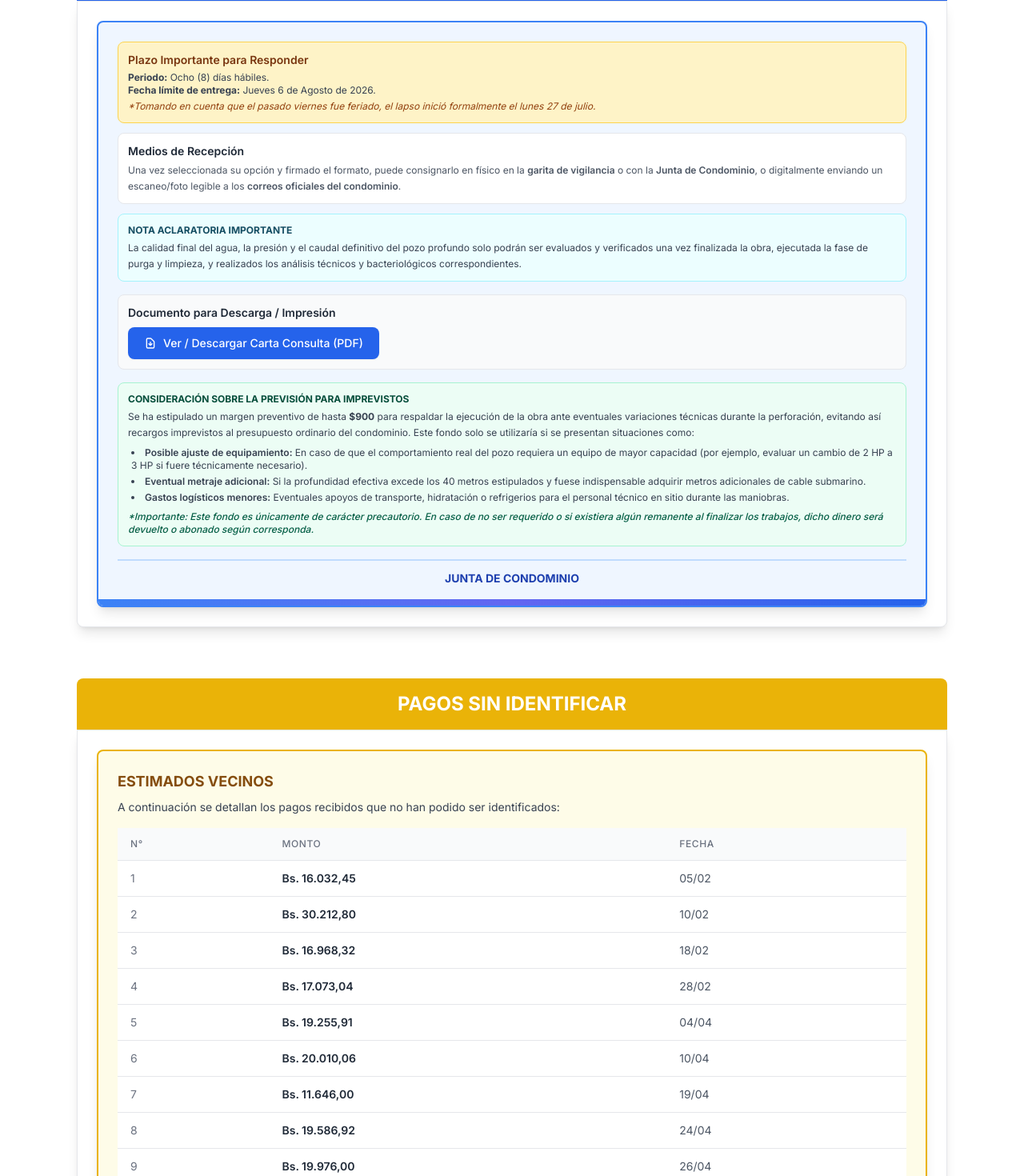
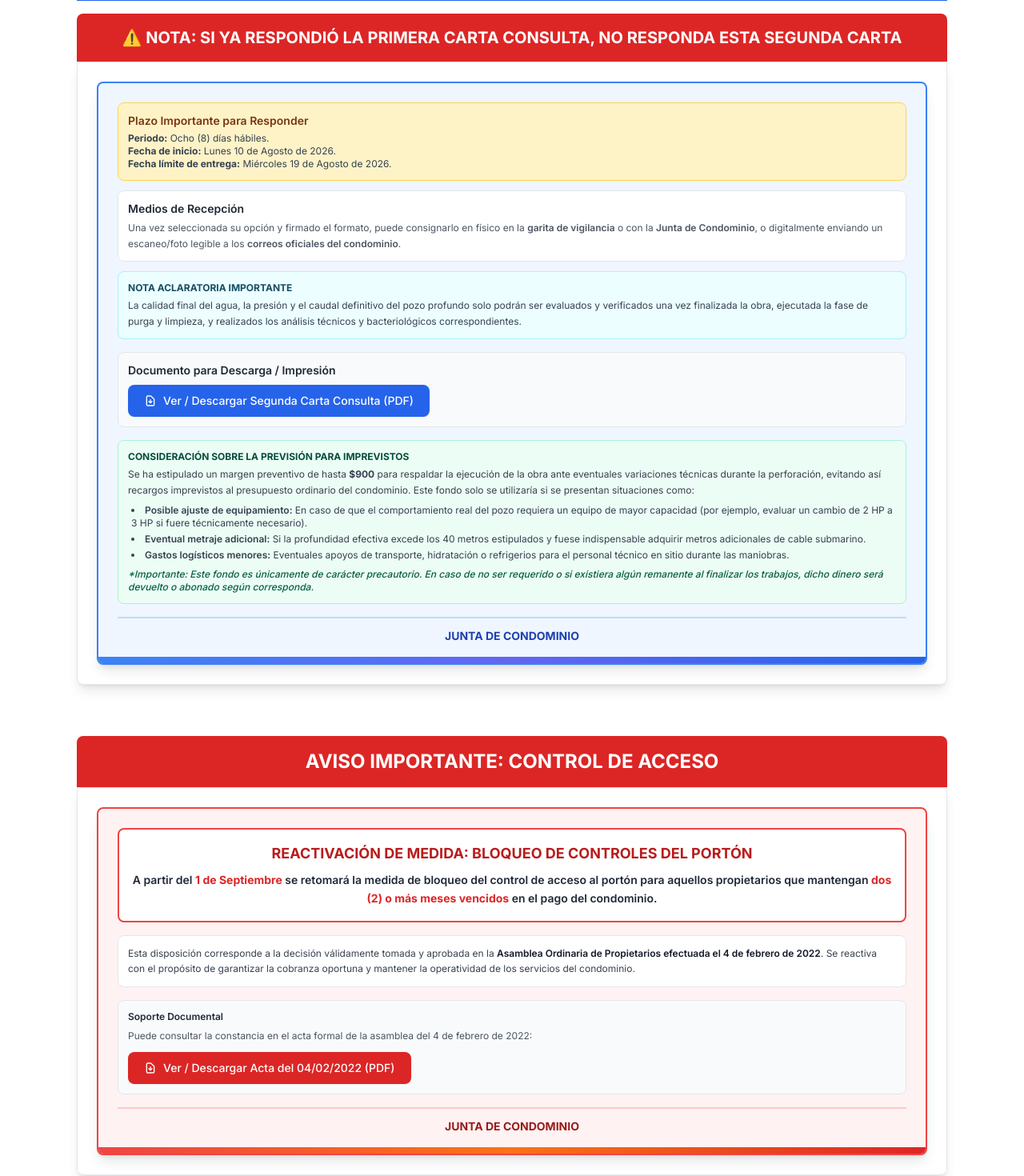
Before and after one commit to JanteWinkel/vista-azul-page, a Next.js app: page / in a window 1280 px wide. Shown: the part 175-1645 px from the top of the page at 80% size. Built offline with nearby package versions, Linux system fonts and the light colour scheme; no server answers.

Commit message:
feat: Segunda asanblea, medidad controles

```diff
--- /dev/null
+++ b/app/convovatorias/asamblea.tsx
@@ -0,0 +1,79 @@
+"use client";
+
+const InfoBloqueoControl = () => {
+    const handleDownloadActa = () => {
+        const pdfUrl = "/documents/Acta_Asamblea_Bloqueo_Control.pdf";
+        window.open(pdfUrl, "_blank");
+    };
+
+    return (
+        <div className="max-w-6xl px-4 sm:px-6 lg:px-8 mx-auto py-8">
+            {/* Banner superior */}
+            <div className="bg-red-600 text-white p-4 rounded-t-lg">
+                <h2 className="text-2xl font-bold text-center uppercase">
+                    AVISO IMPORTANTE: CONTROL DE ACCESO
+                </h2>
+            </div>
+
+            {/* Contenedor principal */}
+            <div className="border border-gray-200 dark:border-gray-900 rounded-b-lg shadow-lg bg-white dark:bg-gray-800 p-6">
+
+                <div className="relative block overflow-hidden p-6 border-2 border-red-500 rounded-lg shadow-lg bg-red-50 dark:bg-red-900/20 dark:border-red-400">
+                    <span className="absolute inset-x-0 bottom-0 h-2 bg-gradient-to-r from-red-500 via-orange-500 to-red-600"></span>
+
+                    <div className="flex items-start gap-3">
+                        <div className="flex-1 space-y-4">
+
+                            {/* Comunicado principal */}
+                            <div className="p-4 bg-white dark:bg-gray-800 border-2 border-red-500 rounded-lg text-center space-y-2">
+                                <h3 className="text-lg font-bold text-red-700 dark:text-red-400 uppercase">
+                                    Reactivación de Medida: Bloqueo de Controles del Portón
+                                </h3>
+                                <p className="text-sm font-semibold text-gray-800 dark:text-gray-200 leading-relaxed">
+                                    A partir del <span className="text-red-600 dark:text-red-400 font-bold">1 de Septiembre</span> se retomará la medida de bloqueo del control de acceso al portón para aquellos propietarios que mantengan <span className="text-red-600 dark:text-red-400 font-bold">dos (2) o más meses vencidos</span> en el pago del condominio.
+                                </p>
+                            </div>
+
+                            {/* Explicación simplificada con la fecha exacta */}
+                            <div className="p-3 bg-white dark:bg-gray-800 border border-gray-200 dark:border-gray-700 rounded-lg">
+                                <p className="text-xs text-gray-700 dark:text-gray-300 leading-relaxed">
+                                    Esta disposición corresponde a la decisión válidamente tomada y aprobada en la <span className="font-semibold text-gray-900 dark:text-gray-100">Asamblea Ordinaria de Propietarios efectuada el 4 de febrero de 2022</span>. Se reactiva con el propósito de garantizar la cobranza oportuna y mantener la operatividad de los servicios del condominio.
+                                </p>
+                            </div>
+
+                            {/* Documento de soporte */}
+                            <div className="p-3 bg-gray-50 dark:bg-gray-700/50 border border-gray-200 dark:border-gray-600 rounded-lg">
+                                <p className="text-xs font-semibold text-gray-800 dark:text-gray-200 mb-2">
+                                    Soporte Documental
+                                </p>
+                                <p className="text-xs text-gray-600 dark:text-gray-400 mb-3">
+                                    Puede consultar la constancia en el acta formal de la asamblea del 4 de febrero de 2022:
+                                </p>
+                                <button
+                                    onClick={handleDownloadActa}
+                                    className="w-full sm:w-auto px-5 py-2.5 bg-red-600 text-white rounded-lg hover:bg-red-700 transition text-sm font-medium flex items-center justify-center gap-2 shadow-sm"
+                                >
+                                    <svg className="w-4 h-4" fill="none" stroke="currentColor" viewBox="0 0 24 24">
+                                        <path strokeLinecap="round" strokeLinejoin="round" strokeWidth="2" d="M12 10v6m0 0l-3-3m3 3l3-3m2 8H7a2 2 0 01-2-2V5a2 2 0 012-2h5.586a1 1 0 01.707.293l5.414 5.414a1 1 0 01.293.707V19a2 2 0 01-2 2z" />
+                                    </svg>
+                                    Ver / Descargar Acta del 04/02/2022 (PDF)
+                                </button>
+                            </div>
+
+                            {/* Pie de Firma */}
+                            <div className="pt-3 border-t-2 border-red-200 dark:border-red-700 text-center">
+                                <p className="text-sm font-bold text-red-800 dark:text-red-300 uppercase">
+                                    Junta de Condominio
+                                </p>
+                            </div>
+
+                        </div>
+                    </div>
+                </div>
+
+            </div>
+        </div>
+    );
+};
+
+export default InfoBloqueoControl;
--- a/app/convovatorias/convocatoria.tsx
+++ b/app/convovatorias/convocatoria.tsx
@@ -2,7 +2,7 @@
 
 const InfoCartaConsulta = () => {
     const handleDownloadCarta = () => {
-        const pdfUrl = "/documents/Carta_Consulta_Tercer_Pozo_2026.pdf";
+        const pdfUrl = "/documents/Segunda_Carta_Consulta_Tercer_Pozo_2026.pdf";
         window.open(pdfUrl, "_blank");
     };
 
@@ -11,12 +11,19 @@ const InfoCartaConsulta = () => {
             {/* Banner superior */}
             <div className="bg-blue-600 text-white p-4 rounded-t-lg">
                 <h2 className="text-2xl font-bold text-center uppercase">
-                     PRIMERA CARTA CONSULTA: PROYECTO POZO PROFUNDO
+                    SEGUNDA CARTA CONSULTA: PROYECTO POZO PROFUNDO
                 </h2>
             </div>
 
+            {/* NOTA IMPORTANTE - SI YA RESPONDIÓ LA PRIMERA */}
+            <div className="bg-red-600 text-white p-4 rounded-t-lg mt-4">
+                <p className="text-xl font-bold text-center uppercase">
+                    ⚠️ NOTA: SI YA RESPONDIÓ LA PRIMERA CARTA CONSULTA, NO RESPONDA ESTA SEGUNDA CARTA
+                </p>
+            </div>
+
             {/* Contenedor principal */}
-            <div className="border border-gray-200 dark:border-gray-900 rounded-b-lg shadow-lg bg-white dark:bg-gray-800 p-6">
+            <div className="border border-gray-200 dark:border-gray-900 rounded-b-lg shadow-lg bg-white dark:bg-gray-800 p-6 rounded-t-none">
 
                 <div className="relative block overflow-hidden p-6 border-2 border-blue-500 rounded-lg shadow-lg bg-blue-50 dark:bg-blue-900/20 dark:border-blue-400">
                     <span className="absolute inset-x-0 bottom-0 h-2 bg-gradient-to-r from-blue-500 via-indigo-500 to-blue-600"></span>
@@ -33,10 +40,10 @@ const InfoCartaConsulta = () => {
                                     <span className="font-bold">Periodo:</span> Ocho (8) días hábiles.
                                 </p>
                                 <p className="text-xs text-gray-700 dark:text-gray-300">
-                                    <span className="font-bold">Fecha límite de entrega:</span> Jueves 6 de Agosto de 2026.
+                                    <span className="font-bold">Fecha de inicio:</span> Lunes 10 de Agosto de 2026.
                                 </p>
-                                <p className="text-xs text-amber-800 dark:text-amber-400 mt-1 italic">
-                                    *Tomando en cuenta que el pasado viernes fue feriado, el lapso inició formalmente el lunes 27 de julio.
+                                <p className="text-xs text-gray-700 dark:text-gray-300">
+                                    <span className="font-bold">Fecha límite de entrega:</span> Miércoles 19 de Agosto de 2026.
                                 </p>
                             </div>
 
@@ -73,12 +80,12 @@ const InfoCartaConsulta = () => {
                                         <svg className="w-4 h-4" fill="none" stroke="currentColor" viewBox="0 0 24 24">
                                             <path strokeLinecap="round" strokeLinejoin="round" strokeWidth="2" d="M12 10v6m0 0l-3-3m3 3l3-3m2 8H7a2 2 0 01-2-2V5a2 2 0 012-2h5.586a1 1 0 01.707.293l5.414 5.414a1 1 0 01.293.707V19a2 2 0 01-2 2z" />
                                         </svg>
-                                        Ver / Descargar Carta Consulta (PDF)
+                                        Ver / Descargar Segunda Carta Consulta (PDF)
                                     </button>
                                 </div>
                             </div>
 
-                            {/* Fondo de Contingencia ($900) - Ubicado después del botón de descarga */}
+                            {/* Fondo de Contingencia ($900) */}
                             <div className="mt-4 p-3 bg-emerald-50 dark:bg-emerald-900/20 border border-emerald-200 dark:border-emerald-700 rounded-lg">
                                 <p className="text-xs font-bold text-emerald-900 dark:text-emerald-300 uppercase mb-1">
                                     Consideración sobre la Previsión para Imprevistos
--- a/app/normativas/page.tsx
+++ b/app/normativas/page.tsx
@@ -4,6 +4,7 @@ import Footer from "@/components/footer";
 import BannerNormativas from "./components/banner_normativas";
 import MascotasComponent from "./components/mascotas";
 import PiscinaComponent from "./components/piscina";
+import InfoBloqueoControl from "../convovatorias/asamblea";
 
 const ReglamentoComponent = () => {
     const handleDownload = () => {
@@ -28,6 +29,7 @@ const ReglamentoComponent = () => {
                         Descargar Reglamento Completo
                     </button>
                 </div>
+                <InfoBloqueoControl />
 
                 <PiscinaComponent />
                 <MascotasComponent />
--- a/app/page.tsx
+++ b/app/page.tsx
@@ -7,12 +7,14 @@ import Footer from "@/components/footer";
 import InfoUbicacion from "@/components/direccion";
 import InfoAsamblea from "./convovatorias/convocatoria";
 import PagosSinIdentificar from "@/components/anuncio-reutilizable-2";
+import InfoBloqueoControl from "./convovatorias/asamblea";
 
 export default function Home() {
   return (
     <main >
       <div>
         <InfoAsamblea />
+        <InfoBloqueoControl />
         <PagosSinIdentificar />
         <InfoUbicacion />
         {/*<DiaTrabajador />*/}
```
Also changed, not shown: 2 other files (tests, documents, lock files or other folders).
